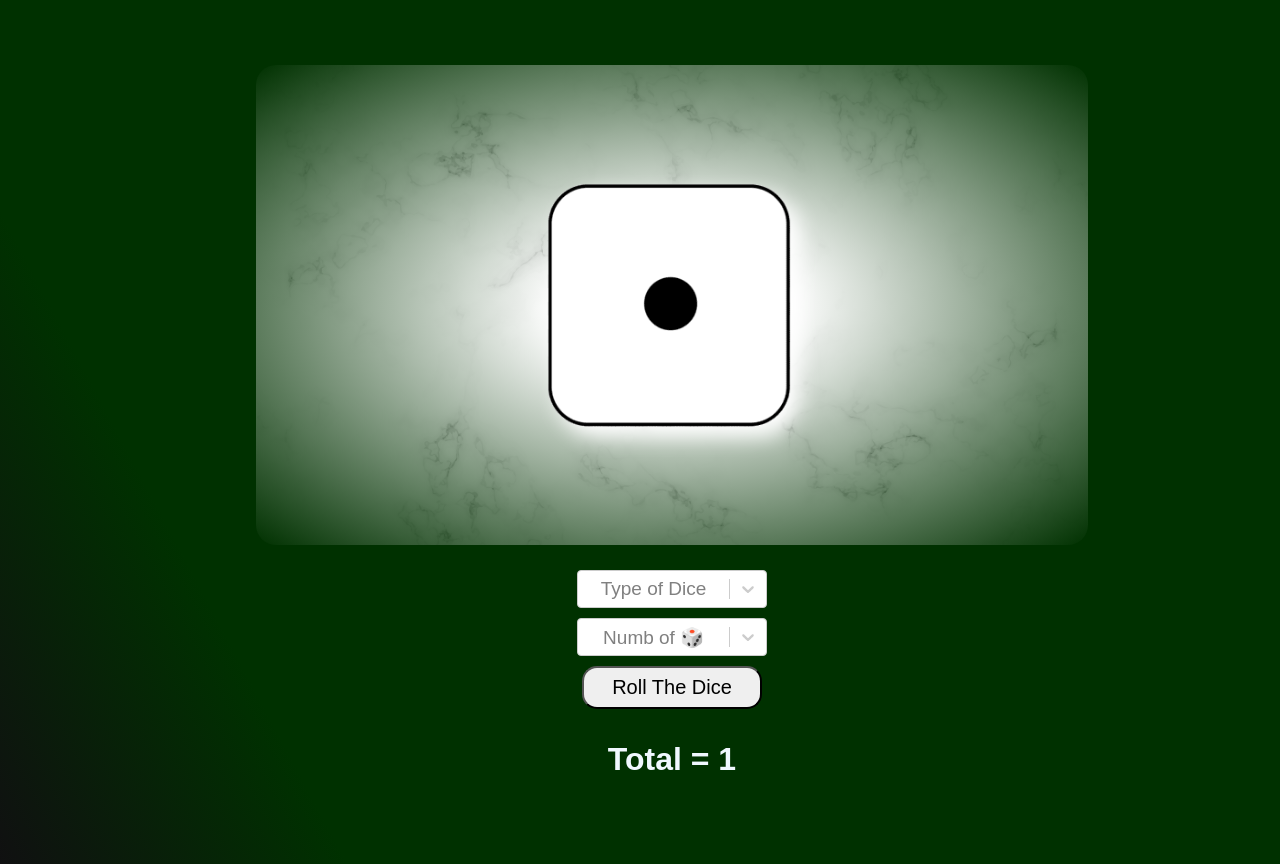
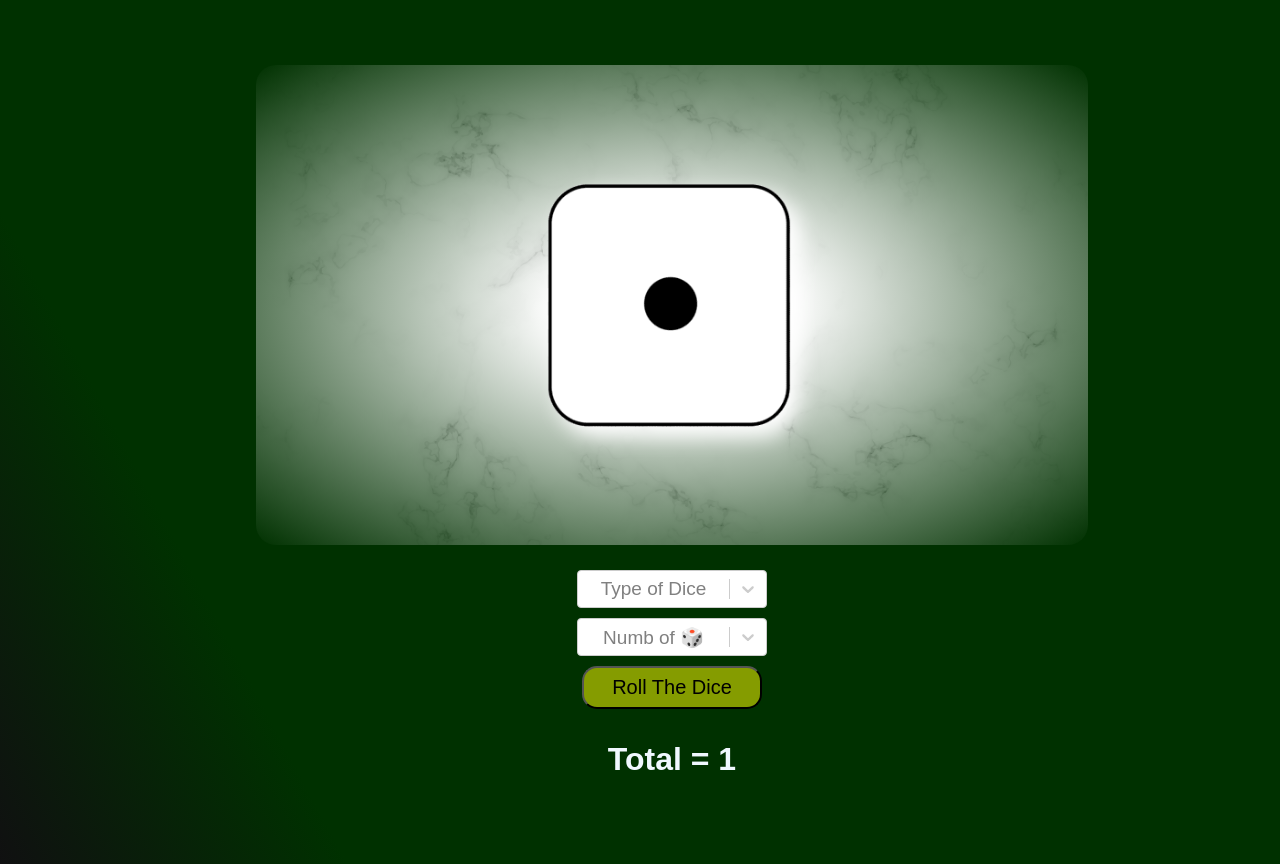
Before and after one commit to Sulkybug/RollTheDice, a React (Vite) app: page / in a window 1280 px wide. Shown: the top 864 px of the page. Built offline with nearby package versions, Linux system fonts and the light colour scheme; a web font is replaced by a local one.

Commit message:
uptaded color button

```diff
--- a/src/App.css
+++ b/src/App.css
@@ -40,12 +40,13 @@ button {
   margin-bottom: 10px;
   width: 180px;
   font-size: 20px;
+  background-color: rgba(255, 255, 0, 0.521);
 }
 
 button:hover {
   scale: 1.1;
   transition: 0.3s ease-in-out;
-  background-color: salmon;
+  background-color: rgb(255, 95, 78);
   color: aliceblue;
   cursor: pointer;
   border: 3px solid yellow;
```
